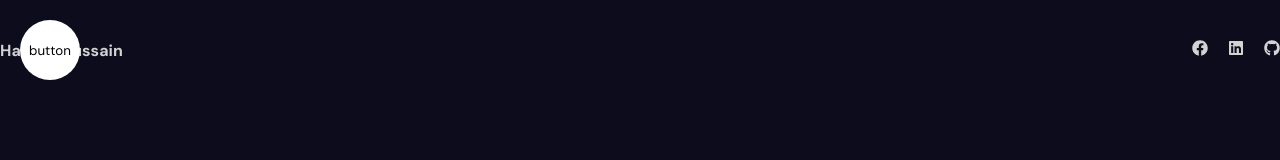
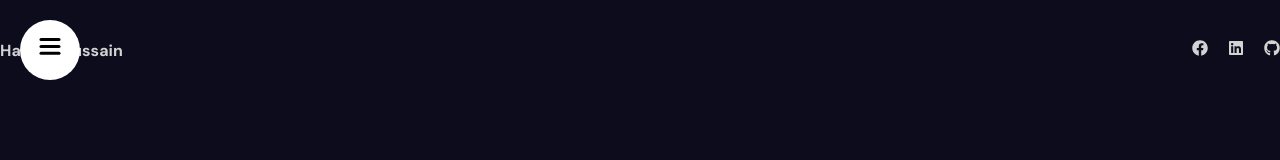
Before and after one commit to hihassan1998/portfoliooo, a React (Vite) app: page / in a window 1280 px wide. Shown: the top 160 px of the page. Built offline with nearby package versions, Linux system fonts and the light colour scheme.

Commit message:
added sidebar animations and linked sidebar options

```diff
--- a/components/sidebar/Sidebar.jsx
+++ b/components/sidebar/Sidebar.jsx
@@ -6,8 +6,6 @@
 
 const Sidebar = () => {
     const [open, setOpen] = useState(false)
-
-
     const variants = {
         open:{
             clipPath:"circle(1200px at 50px 50px)",
@@ -21,11 +19,11 @@
             transition: {
                delay:0.5,
                type:"spring",
-               stiffness:400,
+               stiffness:200,
                damping:40,
             },
         },
-    }
+    };
   return (
     <motion.div className="sidebar" animate= {open ? "open":"closed"}>
         <motion.div className="bg" variants={variants}>
--- a/components/sidebar/links/Links.jsx
+++ b/components/sidebar/links/Links.jsx
@@ -1,26 +1,46 @@
+import { motion } from "framer-motion";
 
 
 
+const variants= {
+  open:{
+    transition:{
+      staggerChildren: 0.1,
+    },
+  },
+  closed:{
+    transition:{
+      staggerChildren: 0.05,
+      staggerDirection: -1,
+      },
+    },
+};
+
+const itemVariants= {
+  open:{
+    y:0,
+    opacity:1,
+  },
+  closed:{
+    y: 50,
+    opacity:1,
+    },
+};
+
 const Links = () => {
-
-const items =[
-  "Startsida" ,
-  "Services" ,
-  "Portfolio" ,
-  "Kontakt" ,
-  "Om" ,
-]
+  const items =["Startsida" ,"Tjänster" ,"Portfölj","Kontakt", "Om"];
 
 
 
-
-  return (
-    <div className="links">{items.map(item=>(
-      <a href={"#${item}"} key ={item}> {item} </a>
-
-    ))}
-    </div>
-  )
-}
+   return (
+      <motion.div className="links" variants={variants}>
+        {items.map(item=>(
+          <motion.a href={`#${item}`} key={item} variants={itemVariants}>
+            {item}
+          </motion.a>
+      ))}
+      </motion.div>
+    );
+};
 
 export default Links
--- a/components/sidebar/toggleButton/ToggleButton.jsx
+++ b/components/sidebar/toggleButton/ToggleButton.jsx
@@ -1,11 +1,40 @@
-
+import { motion } from "framer-motion";
 
 const ToggleButton = ({setOpen}) => {
   return (
     <button onClick={()=>setOpen(prev=>!prev)}>
-        button
+        <svg width="23" height="23" viewBox="0 0 23 23">
+          <motion.path
+          strokeWidth="3"
+          stroke="black"
+          strokeLinecap="round"
+          variants={{
+            closed: { d:"M 2 2.5 L 20 2.5" },
+            open: { d:"M 3 16.5 L 17 2.5" },
+            }}
+          />
+          <motion.path
+          strokeWidth="3"
+          stroke="black"
+          strokeLinecap="round"
+          d= "M 2 9.423 L 20 9.423"
+          variants={{
+            closed: { opacity:1 },
+            open: { opacity:0 },
+            }}
+          />
+          <motion.path
+          strokeWidth="3"
+          stroke="black"
+          strokeLinecap="round"
+          variants={{
+            closed: { d:"M 2 16.346 L 20 16.346" },
+            open: { d:"M 3 2.5 L 17 16.346" },
+            }}
+          />
+        </svg>
     </button>
-  )
-}
+  );
+};
 
 export default ToggleButton
--- a/src/App.jsx
+++ b/src/App.jsx
@@ -1,19 +1,21 @@
+// import Test from "./Test.jsx"
 import "./app.scss"
-import Navbar from "../components/navbar/Navbar";
-// import Test from "./Test.jsx"
+import Navbar from "../components/navbar/NAvbar";
+
 
 const App = () => {
   return <div>
-    <section>
+    <section id="Startsida">
       <Navbar/>
     </section>
-    <section>Paralax</section>
+    <section id="Tjänster">Parallax</section>
     <section>Services</section>
-    <section>Parallax</section>
+    <section id="Portfölj">Parallax</section>
     <section>Portfolio1</section>
     <section>Portfolio2</section>
     <section>Portfolio3</section>
-    <section>Contact</section>
+    <section id="Kontakt">Contact</section>
+
     {/* <Test/>
     <Test/>
     <Test/> */}
```
